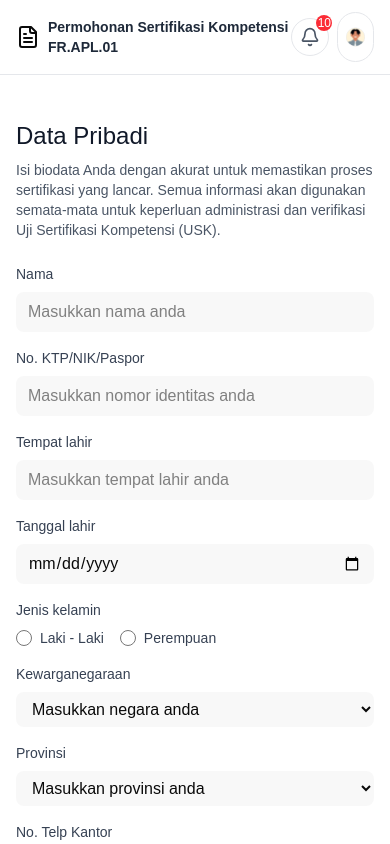
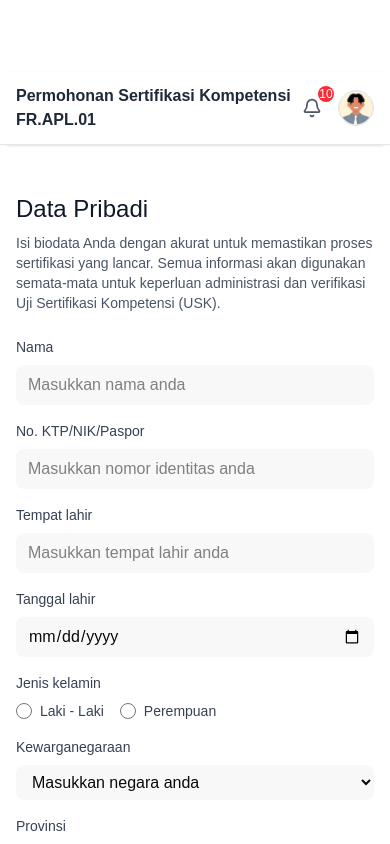
Before and after one commit to Vlysianna/TwoDev, a React (Vite) app: page /apl-01 in a window 390 px wide. Shown: the top 844 px of the page. Built offline with nearby package versions, Linux system fonts and the light colour scheme; a web font is replaced by a local one.

Commit message:
nav n sidebar asesi oi

```diff
--- a/src/components/NavbarAsesi.tsx
+++ b/src/components/NavbarAsesi.tsx
@@ -1,75 +1,71 @@
 import React from 'react';
-import { Bell, User, Search, FileText, LogOut } from 'lucide-react';
+import { Bell, LogOut } from 'lucide-react';
+import { Link } from 'react-router-dom';
 
 interface NavbarAsesiProps {
   title: string;
+  icon: React.ReactNode; // e.g., a Link-wrapped icon
 }
 
-export default function NavbarAsesi({ title }: NavbarAsesiProps) {
+export default function NavbarAsesi({ title, icon }: NavbarAsesiProps) {
   const [isNotificationOpen, setIsNotificationOpen] = React.useState(false);
   const [isProfileOpen, setIsProfileOpen] = React.useState(false);
 
   return (
-        <nav className="fixed top-0 left-0 w-full bg-white border-b border-gray-200 px-4 sm:px-6 py-3 flex items-center justify-between z-50">
-            {/* Left Section - Greeting */}
-            <div className='flex items-center'>
-                <div className='mr-2 sm:mr-4'>
-                    <FileText className='h-6 w-6 sm:h-8 sm:w-8' />
-                </div>
-                <div className="w-full">
-                    <h1 className="text-sm sm:text-lg font-semibold text-gray-800 line-clamp-2">
-                        {title}
-                    </h1>
-                </div>
+    <nav className="bg-white border-b border-gray-200 px-4 py-3 sm:px-6 sm:py-4 w-full z-50">
+      {/* DESKTOP NAVBAR */}
+      <div className="hidden sm:flex items-center justify-between">
+        {/* Left section - Back icon + Title */}
+        <div className="flex items-center space-x-4">
+          {icon && <div className="text-black-500 hover:text-black-600">{icon}</div>}
+          <h1 className="text-lg font-semibold text-gray-800">{title}</h1>
         </div>
 
-            {/* Right Section - Notifications and User Profile */}
-            <div className="flex items-center space-x-2 sm:space-x-4">
-                {/* Notification Dropdown */}
+        {/* Right section - Notifications + Profile */}
+        <div className="flex items-center space-x-4">
+          {/* Notifications */}
           <div className="relative">
             <button
-                        className="relative p-2 sm:p-3 hover:cursor-pointer text-gray-600 border border-gray-200 hover:text-gray-800 hover:bg-gray-100 rounded-full transition-colors duration-200"
               onClick={() => {
                 setIsNotificationOpen(!isNotificationOpen);
                 setIsProfileOpen(false);
               }}
+              className="relative p-3 text-gray-600 border border-gray-200 hover:text-gray-800 hover:bg-gray-100 rounded-full transition"
             >
               <Bell size={20} />
-                        {/* Notification Badge */}
               <span className="absolute -top-1 -right-1 h-4 w-4 bg-red-500 text-white text-xs rounded-full flex items-center justify-center">
                 10
               </span>
             </button>
 
+            {/* Dropdown notification */}
             {isNotificationOpen && (
               <div className="absolute right-0 mt-2 w-72 bg-white rounded-md shadow-lg border border-gray-200 z-50">
                 <div className="p-4 border-b border-gray-200">
                   <h3 className="font-medium text-gray-800">Notifications</h3>
                 </div>
-                            <div className="p-4">
-                                <div className="text-center text-gray-500 text-sm">
+                <div className="p-4 text-sm text-gray-500 text-center">
                   You have 10 unread notifications
-                                </div>
                 </div>
               </div>
             )}
           </div>
 
-                {/* Profile Dropdown */}
+          {/* Profile */}
           <div className="relative">
             <button
-                        className="flex items-center space-x-2 border border-gray-200 hover:cursor-pointer rounded-full px-2 py-2 sm:text-center hover:bg-gray-100 transition-colors duration-200"
               onClick={() => {
                 setIsProfileOpen(!isProfileOpen);
                 setIsNotificationOpen(false);
               }}
+              className="flex items-center space-x-2 border border-gray-200 rounded-full px-3 py-2 hover:bg-gray-100 transition"
             >
               <img
-                            src="public/img/male avatar.svg"
+                src="/public/img/male avatar.svg"
                 alt="User avatar"
-                            className='w-8 h-8 sm:w-10 sm:h-10 rounded-full '
+                className="w-10 h-10 rounded-full"
               />
-                        <div className="hidden md:block text-sm text-start">
+              <div className="hidden md:block text-start text-sm">
                 <p className="font-medium text-gray-800">Asesi</p>
                 <p className="text-xs text-gray-500">example@example.com</p>
               </div>
@@ -80,11 +76,11 @@ export default function NavbarAsesi({ title }: NavbarAsesiProps) {
                 <div className="p-4 border-b border-gray-200 hover:cursor-pointer">
                   <div className="flex items-center space-x-2">
                     <img
-                                        src="public/img/male avatar.svg"
+                      src="/public/img/male avatar.svg"
                       alt="User avatar"
-                                        className='w-8 h-8 rounded-full'
+                      className="w-8 h-8 rounded-full"
                     />
-                                    <div className='text-start'>
+                    <div className="text-start">
                       <p className="font-medium text-gray-800">Asesi</p>
                       <p className="text-xs text-gray-500">example@example.com</p>
                     </div>
@@ -100,6 +96,42 @@ export default function NavbarAsesi({ title }: NavbarAsesiProps) {
             )}
           </div>
         </div>
+      </div>
+
+      {/* MOBILE NAVBAR */}
+      <div className="sm:hidden flex items-center justify-between">
+        <div className="flex items-center gap-3">
+          {icon && <div className="text-orange-500 hover:text-orange-600">{icon}</div>}
+          <h1 className="text-base font-semibold text-gray-800">{title}</h1>
+        </div>
+
+        <div className="flex items-center space-x-2">
+          {/* Bell icon */}
+          <button
+            onClick={() => {
+              setIsNotificationOpen(!isNotificationOpen);
+              setIsProfileOpen(false);
+            }}
+            className="relative p-2 text-gray-600 hover:text-gray-800 hover:bg-gray-200 rounded-full transition"
+          >
+            <Bell size={20} />
+            <span className="absolute -top-1 -right-1 h-4 w-4 bg-red-500 text-white text-xs rounded-full flex items-center justify-center">
+              10
+            </span>
+          </button>
+
+          {/* Avatar */}
+          <button
+            onClick={() => {
+              setIsProfileOpen(!isProfileOpen);
+              setIsNotificationOpen(false);
+            }}
+            className="w-9 h-9 rounded-full overflow-hidden border border-gray-200"
+          >
+            <img src="/public/img/male avatar.svg" alt="Avatar" className="w-full h-full object-cover" />
+          </button>
+        </div>
+      </div>
     </nav>
   );
-};
+}
--- /dev/null
+++ b/src/components/SideAsesi.tsx
@@ -0,0 +1,163 @@
+import React, { useState } from "react";
+import { Link, useLocation } from "react-router-dom";
+import {
+    ClipboardList,
+    LogOut,
+    Menu,
+    X,
+    ListCheck,
+} from "lucide-react";
+import type { LucideIcon } from "lucide-react";
+
+interface MenuItem {
+    name: string;
+    icon: LucideIcon;
+    section: string;
+    path: string;
+}
+
+interface MenuItemProps {
+    item: MenuItem;
+    isActive: boolean;
+    onClick: () => void;
+}
+
+const SidebarAsesi: React.FC = () => {
+    const [isMobileMenuOpen, setIsMobileMenuOpen] = useState<boolean>(false);
+    const location = useLocation();
+
+    const menuItems: MenuItem[] = [
+        {
+            name: "List Asesment Aktif",
+            icon: ClipboardList,
+            section: "main",
+            path: "/dashboard-asesi",
+        },
+        {
+            name: "Asesment Aktif",
+            icon: ListCheck,
+            section: "main",
+            path: "/asessment-aktif-asesi",
+        },
+    ];
+
+    const handleItemClick = (): void => {
+        // Close mobile menu when item is clicked
+        setIsMobileMenuOpen(false);
+    };
+
+    const toggleMobileMenu = (): void => {
+        setIsMobileMenuOpen(!isMobileMenuOpen);
+    };
+
+    const handleLogout = (): void => {
+        // Add logout logic here
+        console.log("Logout clicked");
+        setIsMobileMenuOpen(false);
+    };
+
+    const MenuItem: React.FC<MenuItemProps> = ({ item, isActive, onClick }) => {
+        const IconComponent = item.icon;
+
+        return (
+            <Link
+                to={item.path}
+                className={`flex items-center space-x-3 px-4 py-3 cursor-pointer transition-all duration-200 relative
+    ${isActive
+                        ? "bg-orange-500 text-white font-medium"
+                        : "text-orange-100 hover:bg-orange-400"}
+  `}
+                onClick={onClick}
+            >
+                {/* Border kiri putih saat aktif */}
+                {isActive && (
+                    <span className="absolute left-0 top-0 h-full w-1 bg-white rounded-r-sm" />
+                )}
+
+                <IconComponent size={18} className="flex-shrink-0" />
+                <span className="text-sm whitespace-nowrap">{item.name}</span>
+            </Link>
+        );
+    };
+
+    const SidebarAsesiContent = () => (
+        <>
+            {/* Logo Section */}
+            <div className="p-2 border-b border-orange-400 flex justify-center">
+                <Link to="/dashboard" className="p-6">
+                    <div className="h-20 flex items-center justify-center">
+                        <img
+                            src="img/final logo twodev teks putih 1.svg"
+                            alt="Logo"
+                            className="h-full object-contain"
+                        />
+                    </div>
+                </Link>
+            </div>
+
+
+            {/* Main Menu Items */}
+            <div className="flex-1 flex flex-col ">
+                <div className="py-2">
+                    {menuItems.map((item) => (
+                        <MenuItem
+                            key={item.name}
+                            item={item}
+                            isActive={location.pathname === item.path}
+                            onClick={handleItemClick}
+                        />
+                    ))}
+                </div>
+            </div>
+
+            {/* Separator Line */}
+            <div className="mx-4 border-t border-orange-400"></div>
+
+            {/* Logout */}
+            <div className="p-2">
+                <button
+                    className="w-full flex items-center space-x-3 px-4 py-3 cursor-pointer transition-all duration-200 text-orange-100 hover:bg-orange-500 hover:text-white"
+                    onClick={handleLogout}
+                >
+                    <LogOut size={18} className="flex-shrink-0" />
+                    <span className="text-sm font-medium">Logout</span>
+                </button>
+            </div>
+        </>
+    );
+
+    return (
+        <>
+            {/* Mobile Menu Button - Hidden on desktop */}
+            <button
+                className="lg:hidden fixed top-4 left-4 z-50 p-2 bg-orange-500 text-white rounded-md shadow-lg"
+                onClick={toggleMobileMenu}
+            >
+                {isMobileMenuOpen ? <X size={20} /> : <Menu size={20} />}
+            </button>
+
+            {/* Overlay for mobile */}
+            {isMobileMenuOpen && (
+                <div
+                    className="lg:hidden fixed inset-0 z-30"
+                    onClick={() => setIsMobileMenuOpen(false)}
+                />
+            )}
+
+            {/* SidebarAsesi - Always visible on desktop, slide on mobile */}
+            <div className={`
+  fixed inset-y-0 left-0 z-40
+  w-64 h-screen bg-orange-500 text-white flex flex-col
+  transform transition-transform duration-300 ease-in-out lg:transform-none
+  ${isMobileMenuOpen ? 'translate-x-0' : '-translate-x-full lg:translate-x-0'}
+`}>
+                <SidebarAsesiContent />
+            </div>
+
+            {/* Spacer for desktop layout */}
+            <div className="hidden lg:block w-64 flex-shrink-0" />
+        </>
+    );
+};
+
+export default SidebarAsesi;
```
Also changed, not shown: public/img/final logo twodev teks putih 1.svg (added). Lines whose indentation alone changed are shown as unchanged.
